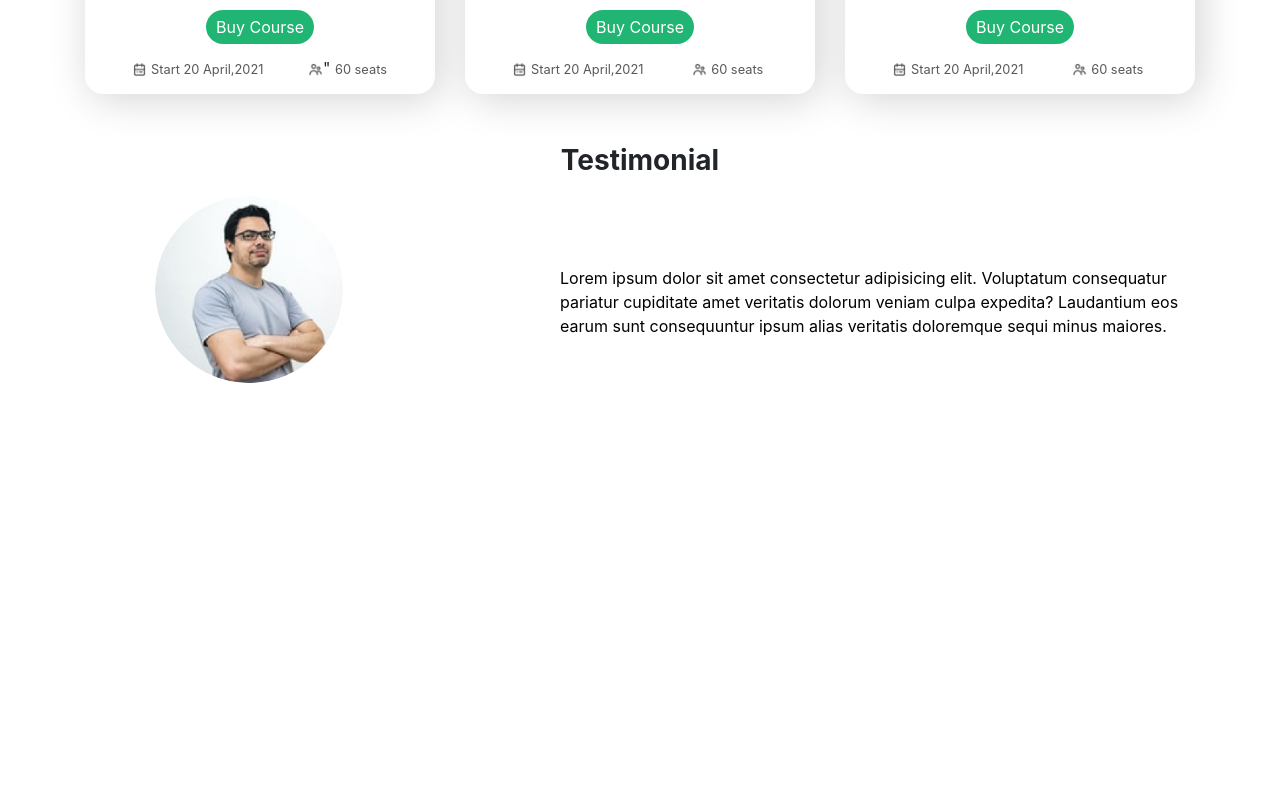
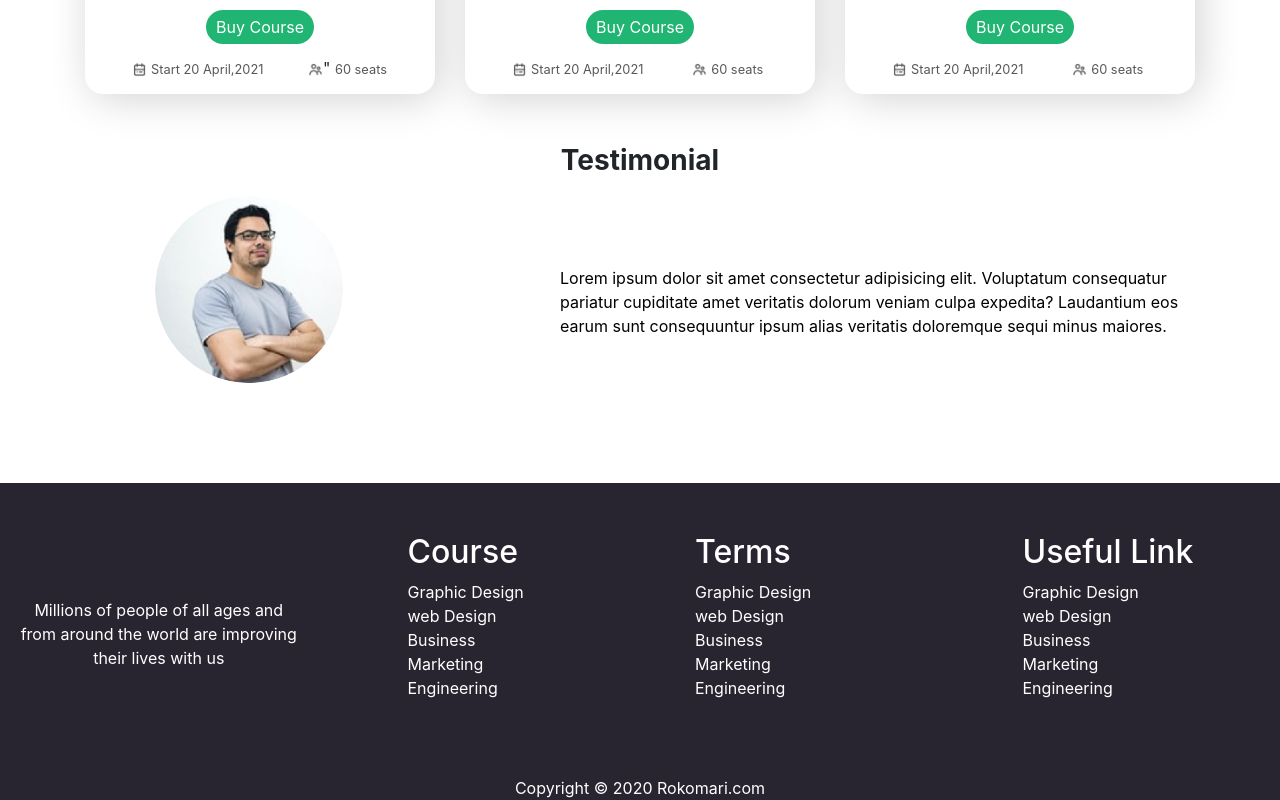
Before and after one commit to mejun007/e-school, a plain HTML site: page index.html in a window 1280 px wide. Shown: the part 1286-2086 px from the top of the page. Before the commit the page ends 1719 px from the top, so only its background shows below. Drawn offline with nearby package versions, Linux system fonts and the light colour scheme.

Commit message:
all-done

```diff
--- a/index.html
+++ b/index.html
@@ -184,6 +184,49 @@
 </div>
 
 
+  <!--last part-->
+  <div class="bg-last">
+    <div class="container-footer bg-color">
+      <div class="row">
+        <div class="col-md-3  left-artical">
+          <p>Millions of people of all ages and from around the world are improving their lives with us</p>
+         </div>
+         <div class="col-md-3 ">
+          <ul class="course">
+            <H2>Course</H2>
+            <li>Graphic Design</li>
+            <li>web Design</li>
+            <li>Business</li>
+            <li>Marketing</li>
+            <li>Engineering</li>
+          </ul>
+        </div>
+        <div class="col-md-3 ">
+          <ul class="terms">
+            <h2>Terms</h2>
+            <li>Graphic Design</li>
+            <li>web Design</li>
+            <li>Business</li>
+            <li>Marketing</li>
+            <li>Engineering</li>
+          </ul>
+        </div>
+        <div class="col-md-3 ">
+         <ul class=" useful-link">
+           <h2>Useful Link</h2>
+            <li>Graphic Design</li>
+            <li>web Design</li>
+            <li>Business</li>
+            <li>Marketing</li>
+            <li>Engineering</li>
+         </ul>
+        </div>
+
+    </div>
+    <footer class="foot">Copyright © 2020 Rokomari.com</footer>
+   </div>
+  </div>
+
 
 
 
--- a/style.css
+++ b/style.css
@@ -111,3 +111,31 @@ background-color:#F0FFF0 ;
     color: black;
     text-align: start;
 }
+.bg-last{
+    background-color: #282531 ;
+    margin-top: 100px;
+
+    color: white;
+
+}
+.container-footer p{
+    margin-top: 65px;
+    color: white;
+    padding-left: 20px;
+}
+
+
+.left-artical, .course, .terms, .useful-link{
+    color: white;
+    margin-top: 50px;
+    list-style: none;
+
+  }
+  .course{
+      margin-left: 40px;
+  }
+
+ .foot{
+     text-align: center;
+     margin-top: 60px;
+ }
```
